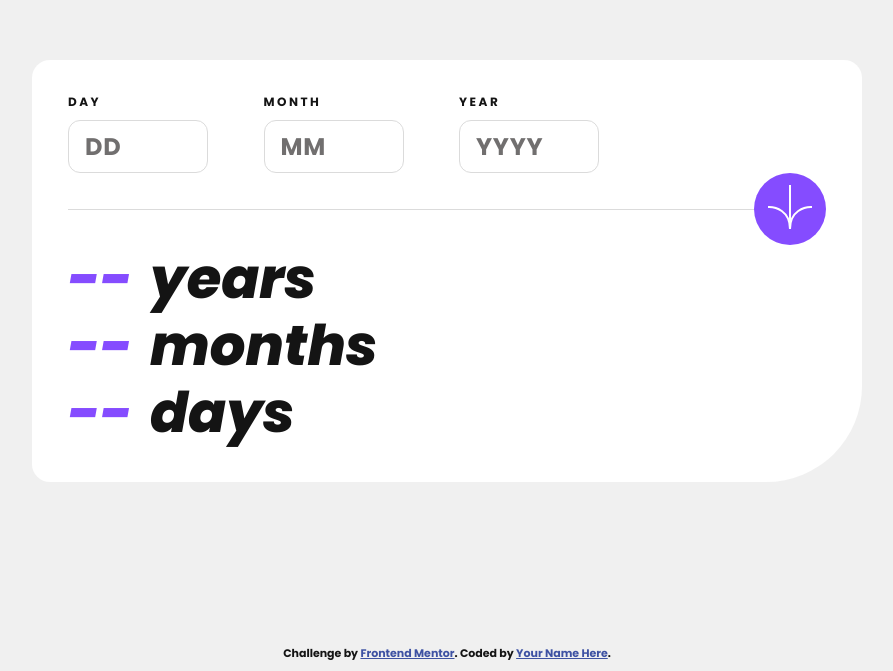
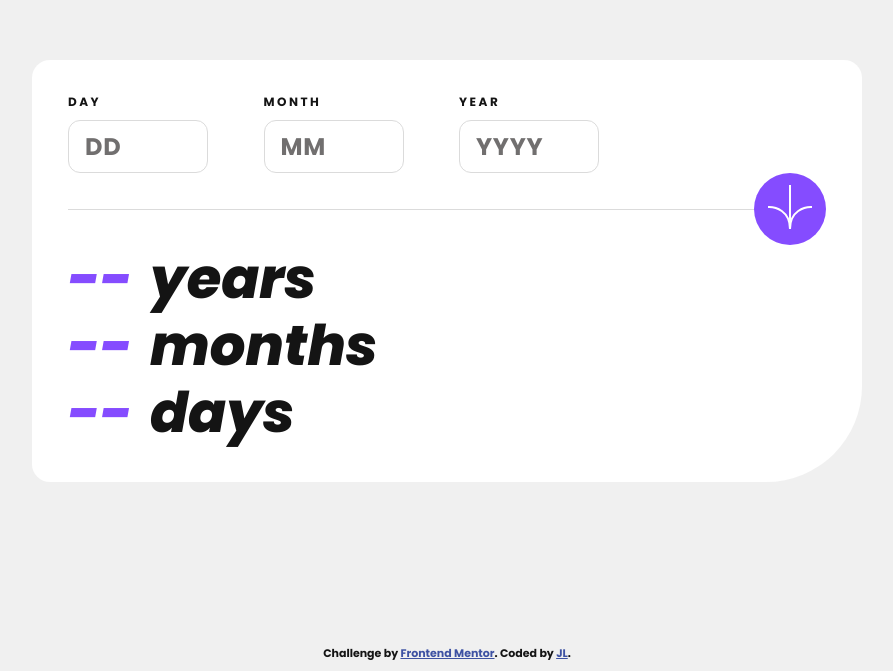
Before and after one commit to thejayl/age-calculator, a plain HTML site: page index.html in a window 1280 px wide. Shown: the part 129-800 px from the top of the page, without its empty margins (193-1086 px from the left). Drawn offline with Linux system fonts and the light colour scheme.

Commit message:
Add attribution

```diff
--- a/index.html
+++ b/index.html
@@ -90,7 +90,10 @@
         Challenge by
         <a href="https://www.frontendmentor.io?ref=challenge" target="_blank"
           >Frontend Mentor</a
-        >. Coded by <a href="#">Your Name Here</a>.
+        >. Coded by
+        <a href="https://github.com/thejayl/age-calculator" target="_blank"
+          >JL</a
+        >.
       </div>
     </footer>
   </body>
```
